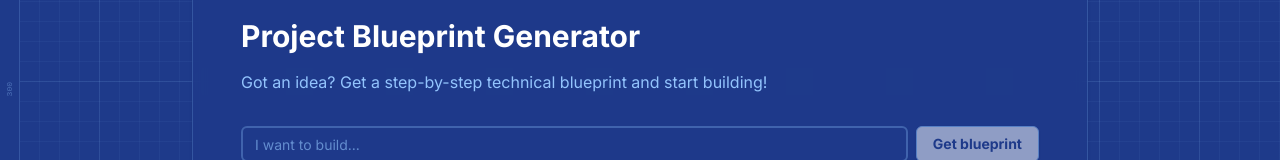
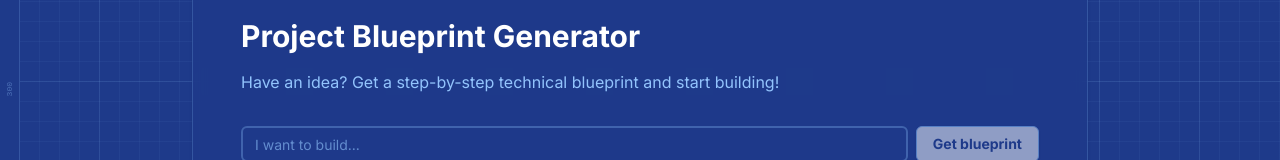
Before and after one commit to tatakae-baky/blueprint, a Next.js app: page / in a window 1280 px wide. Shown: the part 218-378 px from the top of the page. Built offline with nearby package versions, Linux system fonts and the light colour scheme.

Commit message:
Tweak copywriting

```diff
--- a/app/page.tsx
+++ b/app/page.tsx
@@ -157,7 +157,7 @@ export default function Home() {
         <div className="w-full max-w-4xl">
           <Card className="p-12 blueprint-card">
             <h1 className="text-3xl font-bold mb-4 blueprint-title">Project Blueprint Generator</h1>
-            <p className="blueprint-text mb-8">Got an idea? Get a step-by-step technical blueprint and start building!</p>
+            <p className="blueprint-text mb-8">Have an idea? Get a step-by-step technical blueprint and start building!</p>
 
             <div className="space-y-4">
               <form onSubmit={handleSubmit} className="flex gap-2">
```
